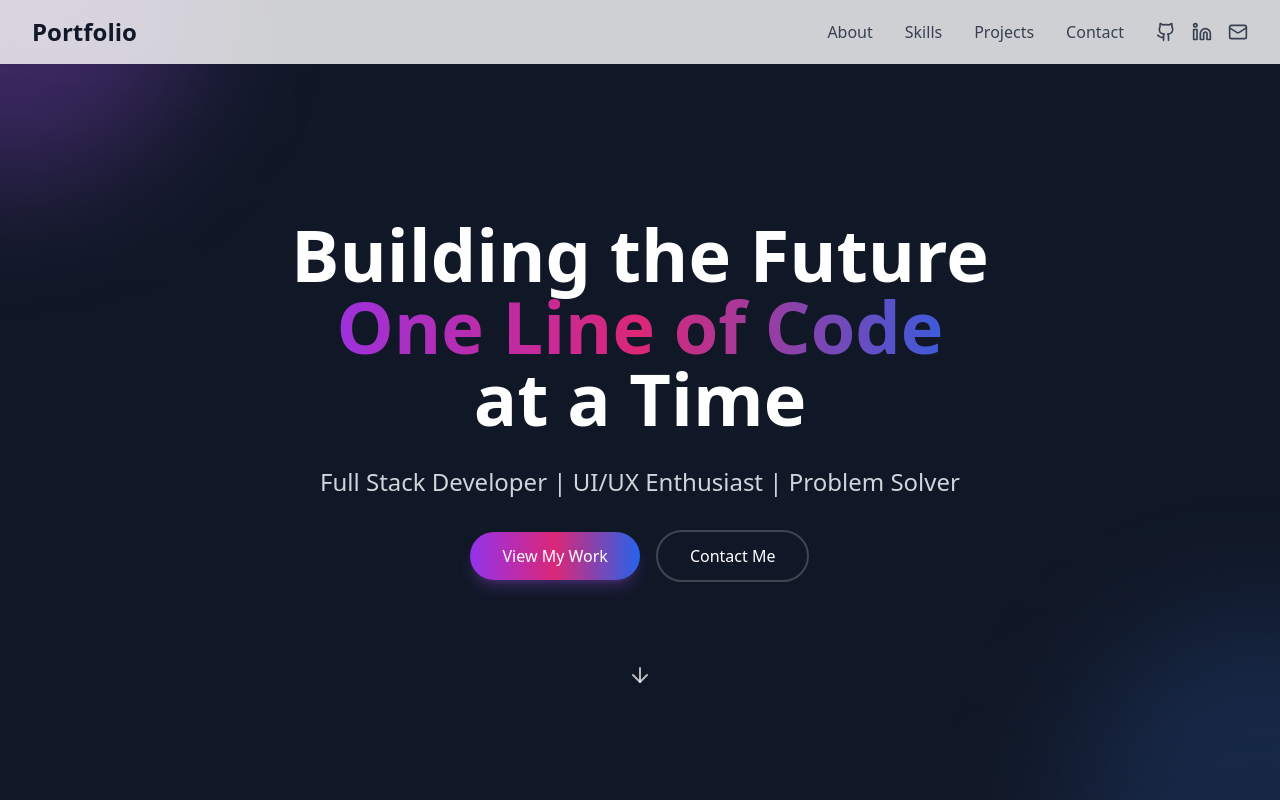
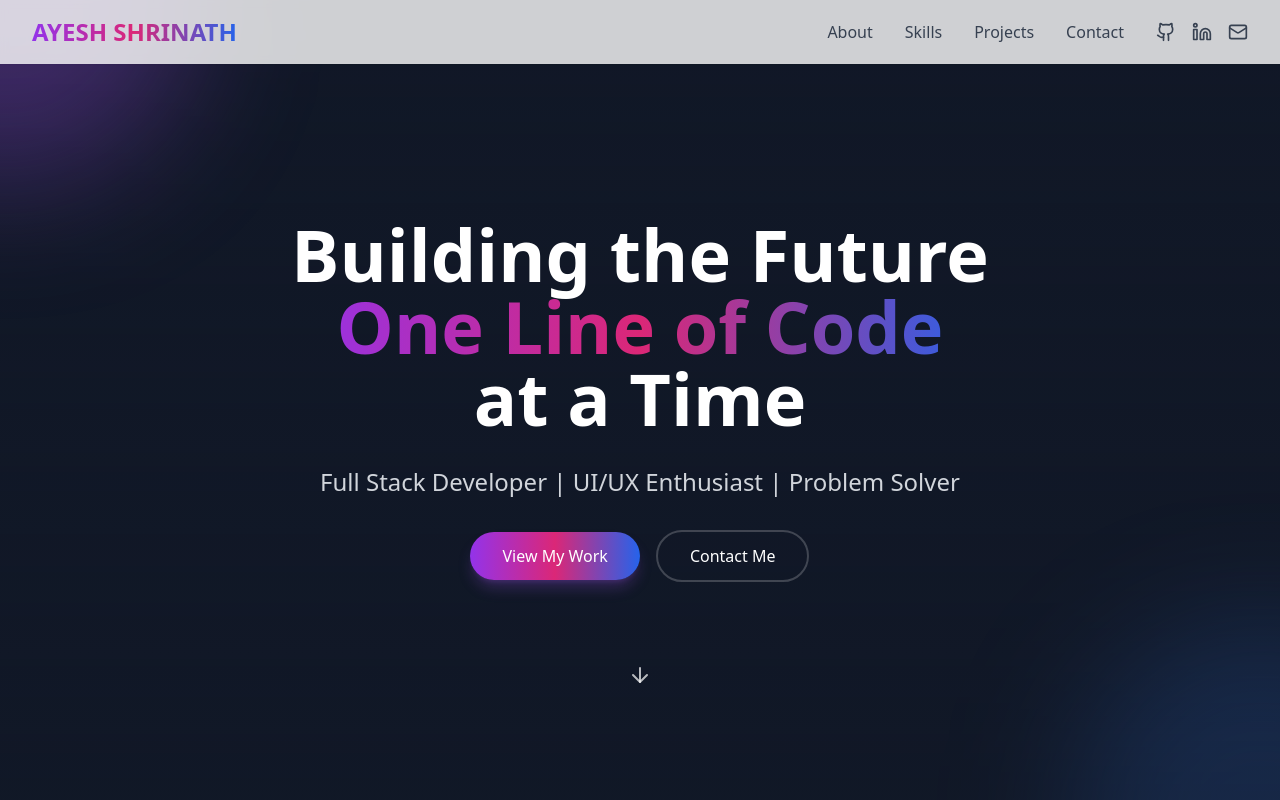
Before and after one commit to AyeshShrinath/react-portfolio-master, a React (Vite) app: page / in a window 1280 px wide. Shown: the top 800 px of the page. Built offline with nearby package versions, Linux system fonts and the light colour scheme.

Commit message:
menu change

```diff
--- a/src/components/Navbar.tsx
+++ b/src/components/Navbar.tsx
@@ -1,5 +1,6 @@
 import { Menu, X, Github, Linkedin, Mail } from 'lucide-react';
 import { useState } from 'react';
+import { gradientText } from '../utils/gradients';
 
 export default function Navbar() {
   const [isOpen, setIsOpen] = useState(false);
@@ -9,7 +10,7 @@ export default function Navbar() {
       <div className="max-w-7xl mx-auto px-4 sm:px-6 lg:px-8">
         <div className="flex items-center justify-between h-16">
           <a href="#hero" className="text-2xl font-bold text-gray-900">
-            Portfolio
+            <div className={`block ${gradientText}`}>AYESH SHRINATH</div>
           </a>
 
           {/* Desktop Navigation */}
```
